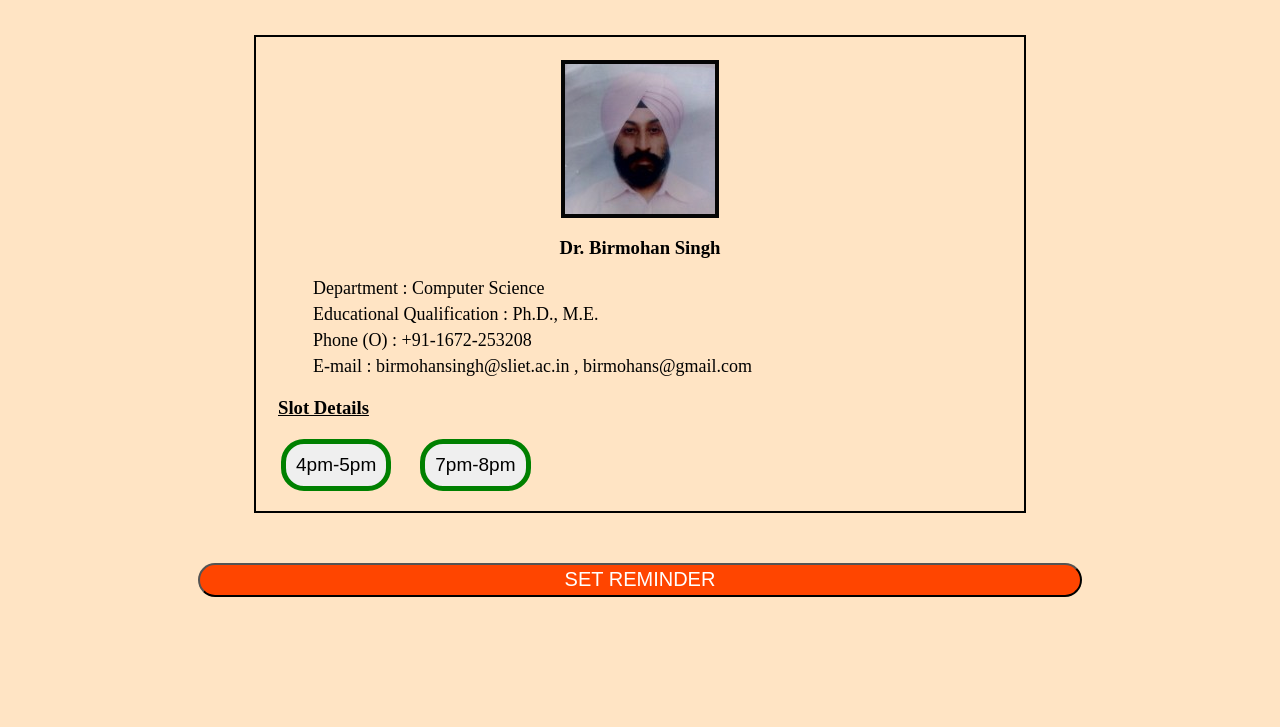
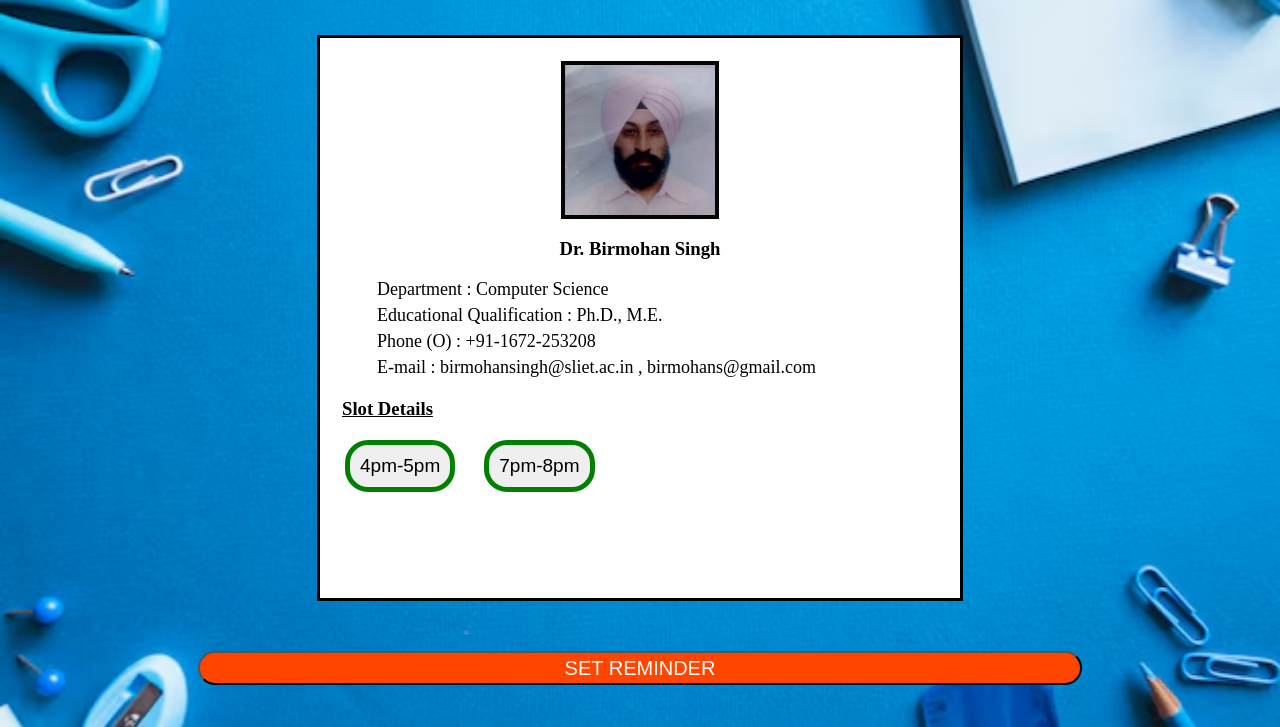
Before and after one commit to Debasmitapanda/Team-HackHorizon, a plain HTML site: page detail.html in a window 1280 px wide. Shown: the part 73-800 px from the top of the page. Drawn offline with Linux system fonts and the light colour scheme.

Commit message:
add images

```diff
--- a/detail.css
+++ b/detail.css
@@ -1,16 +1,18 @@
 body{
-    background-color: bisque;
+    background-image: url(images/Teacher_background.avif);
+    background-repeat: no-repeat;
+    background-size: cover;
 }
 h1{
     text-align: center;
     text-decoration: underline;
 }
 .div{
-    width:60vw;
-    border:2px solid black;
-    min-height:50vh;
+    width:50vw;
+    border:3px solid black;
+    min-height:70vh;
     margin:50px auto;
-
+   background-color: white;
 }
 .img{
     display:flex;
```
Also changed, not shown: images/Teacher_background.avif (added), images/teacher10img.jpg (added), images/teacher2img.jpg (added), images/teacher3img.jpg (added), images/teacher4img.jpg (added), images/teacher5img.jpg (added), images/teacher6img.jpg (added), images/teacher7img.jpg (added), images/teacher8img.jpg (added), images/teacher9img.jpg (added).
